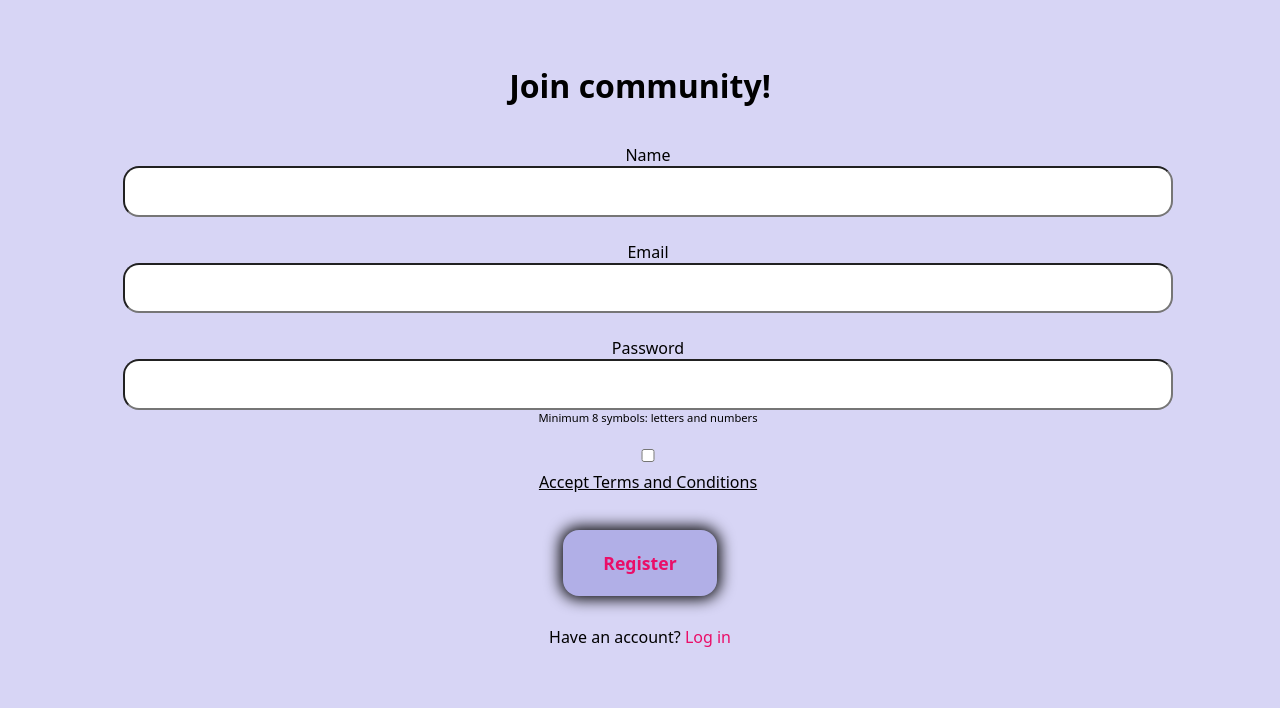
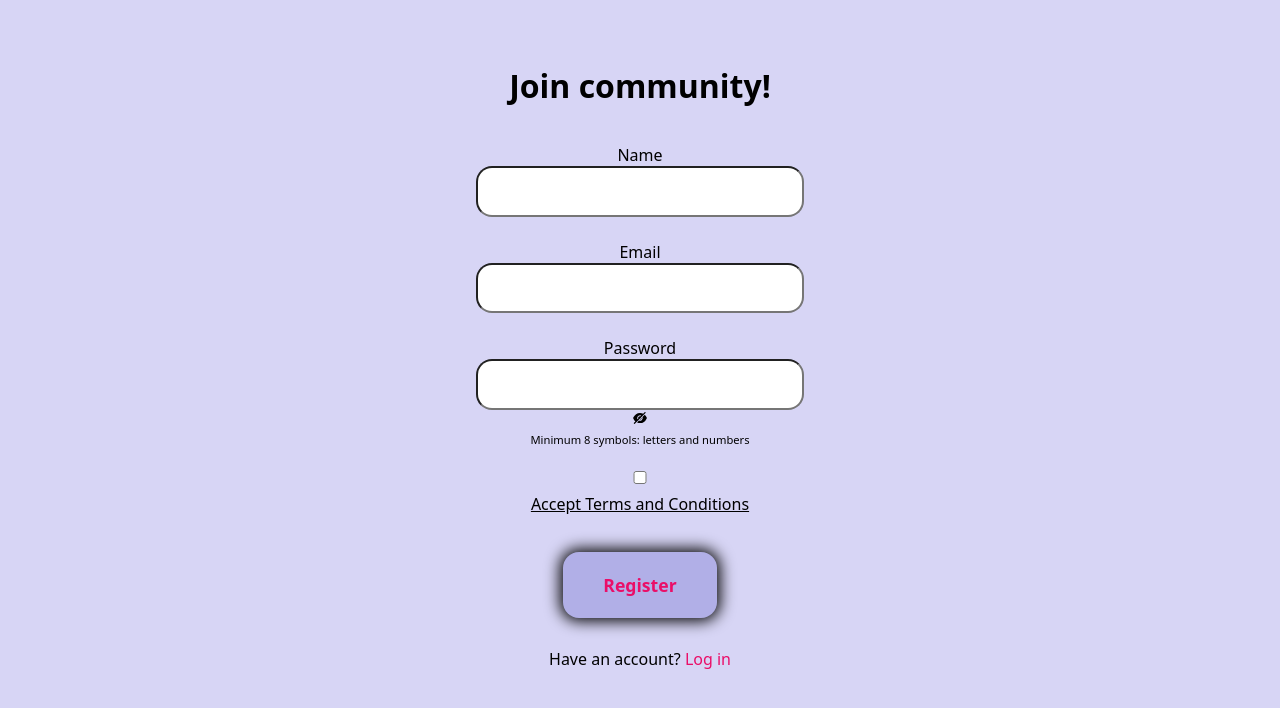
Before and after one commit to GiedreRag/mobile-app-project-cra, a React (Create React App) app: page /register in a window 1280 px wide. Shown: the top 708 px of the page. Built offline with nearby package versions, Linux system fonts and the light colour scheme.

Commit message:
Hidden or vissible password

```diff
--- a/src/pages/Form.module.css
+++ b/src/pages/Form.module.css
@@ -1,11 +1,9 @@
 .form {
     padding: 2.3rem;
-    width: 90%;
     display: flex;
     flex-direction: column;
     gap: 1.5rem;
     font-size: 1rem;
-    margin-left: 1rem;
 }
 
 .form input {
@@ -22,7 +20,7 @@
 
 .error {
     display: none;
-    width: 60%;
+    width: 80%;
     margin-top: 2rem;
     padding: 1rem;
     font-size: 1rem;
--- a/src/pages/Login.jsx
+++ b/src/pages/Login.jsx
@@ -2,10 +2,12 @@ import style from '../pages/Form.module.css';
 import style2 from '../components/Button.module.css';
 import { Link, useNavigate } from 'react-router-dom';
 import { useState } from 'react';
+import { AiFillEye, AiFillEyeInvisible } from 'react-icons/ai';
 
 export function Login() {
     const [email, setEmail] = useState('');
     const [password, setPassword] = useState('');
+    const [showPassword, setShowPassword] = useState(false);
     const [error, setError] = useState('');
     const navigate = useNavigate();
 
@@ -42,8 +44,13 @@ export function Login() {
                     <input onChange={updateEmail} value={email} id='email' type="text" required />
                 </div>
                 <div className={style.formRows}>
-                    <label htmlFor="password">Password</label>
-                    <input onChange={updatePassword} value={password} id='password' type="password" required />
+                <label htmlFor="password">Password</label>
+                    <input onChange={updatePassword} value={password} id='password' type={showPassword ? 'text' : 'password'} required />
+                    {showPassword ? (
+                        <AiFillEye onClick={() => setShowPassword(false)} />
+                    ) : (
+                        <AiFillEyeInvisible onClick={() => setShowPassword(true)} />
+                    )}
                 </div>
             </form>
             <button className={style2.button} onClick={handleLogin}>Log in</button>
--- a/src/pages/Register.jsx
+++ b/src/pages/Register.jsx
@@ -2,11 +2,13 @@ import style from '../pages/Form.module.css';
 import style2 from '../components/Button.module.css';
 import { Link, useNavigate } from 'react-router-dom';
 import { useState, useEffect } from 'react';
+import { AiFillEye, AiFillEyeInvisible } from 'react-icons/ai';
 
 export function Register() {
     const [name, setName] = useState('');
     const [email, setEmail] = useState('');
     const [password, setPassword] = useState('');
+    const [showPassword, setShowPassword] = useState(false);
     const [termsChecked, setTermsChecked] = useState(false);
     const [errors, setErrors] = useState([]);
     const [users, setUsers] = useState(() => JSON.parse(localStorage.getItem('users')) || []);
@@ -95,7 +97,12 @@ export function Register() {
                 </div>
                 <div>
                     <label htmlFor="password">Password</label>
-                    <input onChange={updatePassword} value={password} id='password' type="password" required />
+                    <input onChange={updatePassword} value={password} id='password' type={showPassword ? 'text' : 'password'} required />
+                    {showPassword ? (
+                        <AiFillEye onClick={() => setShowPassword(false)} />
+                    ) : (
+                        <AiFillEyeInvisible onClick={() => setShowPassword(true)} />
+                    )}
                     <p className={style.passwordText}>Minimum 8 symbols: letters and numbers</p>
                 </div>
                 <div>
```
